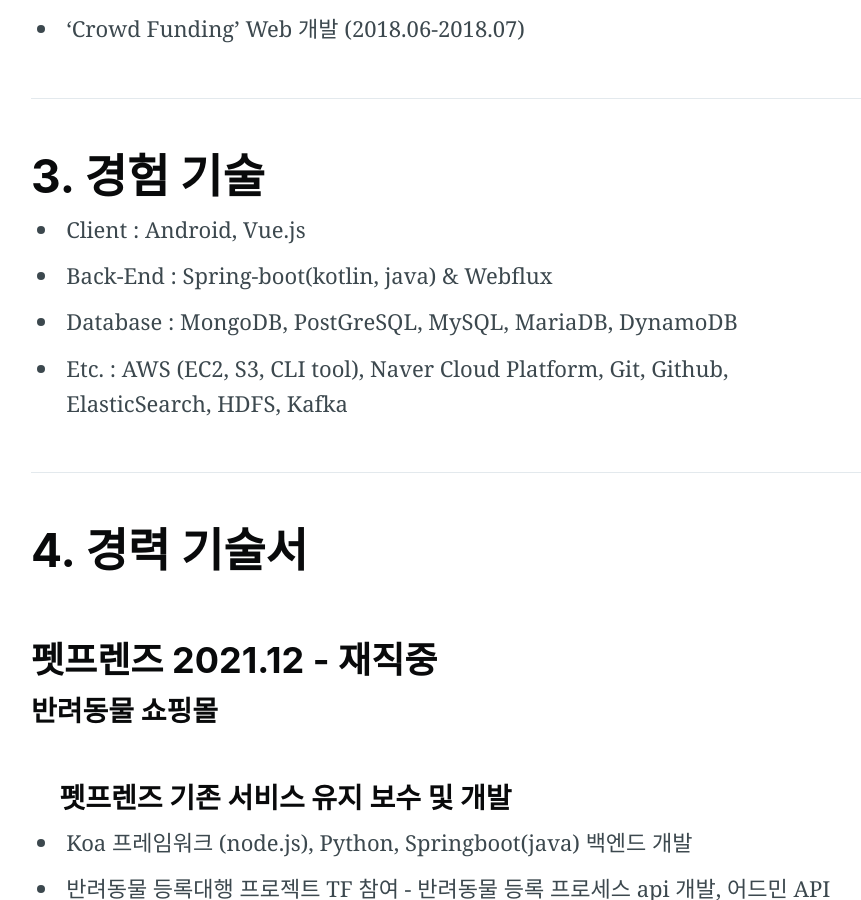
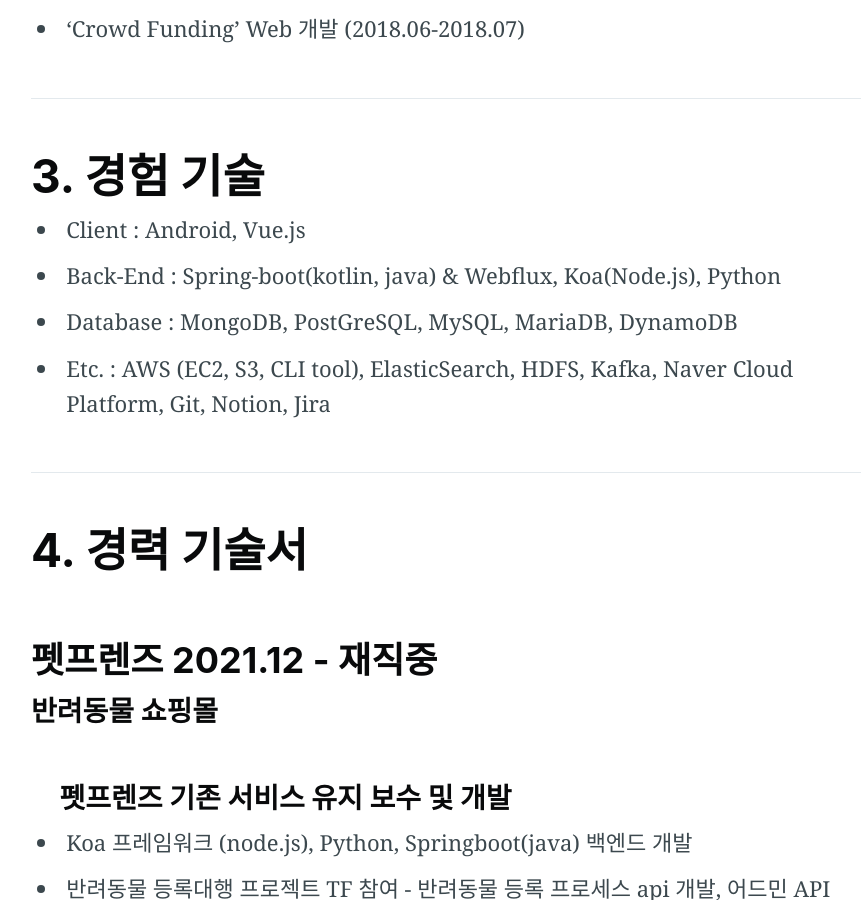
Before and after one commit to jennyleeee/jennyleeee.github.io, a Jekyll site: the page portfolio/index.html, which Jekyll copies as it is, in a window 1280 px wide and 900 px high, scrolled down 1884 px. Shown: the whole window, without its empty margins (189-1050 px from the left). Built offline with Jekyll 4.4.1, drawn with Linux system fonts in a browser that asks for light colours; nearby versions of some CDN libraries; comment, search, counter and statistics services are not loaded.

Commit message:
fix: contents

```diff
--- a/portfolio/index.html
+++ b/portfolio/index.html
@@ -188,9 +188,9 @@
 
 <ul>
     <li>Client : Android, Vue.js</li>
-  <li>Back-End : Spring-boot(kotlin, java) & Webflux </li>
+  <li>Back-End : Spring-boot(kotlin, java) & Webflux, Koa(Node.js), Python </li>
   <li>Database : MongoDB, PostGreSQL, MySQL, MariaDB, DynamoDB </li>
-  <li>Etc. : AWS (EC2, S3, CLI tool), Naver Cloud Platform, Git, Github, ElasticSearch, HDFS, Kafka</li>
+  <li>Etc. : AWS (EC2, S3, CLI tool), ElasticSearch, HDFS, Kafka, Naver Cloud Platform, Git, Notion, Jira </li>
 </ul>
 
 <hr />
@@ -300,7 +300,7 @@
 
 <br/>
 <h4 id="사용-기술-1">사용 기술</h4>
-<li>AWS EC2,  Linux(Ubuntu), Spring Boot, MariaDB, Java, MVC, JPA, HTML5, Thymeleaf, Git, GitHub</li>
+<li>AWS EC2, Linux(Ubuntu), Spring Boot, MariaDB, Java, MVC, JPA, HTML5, Thymeleaf, Git, GitHub</li>
 	<br/>
 </ul>
 
@@ -357,7 +357,7 @@
 	<li> 아임포트 결제모듈 API</li>
 <br/>
 <h4 id="사용-기술-1">사용 기술</h4>
-<li>Linux(Ubuntu), Apache, PHP, MySQL, Bootstrap, Ajax, GitHub</li>
+<li> Linux(Ubuntu), Apache, PHP, MySQL, Bootstrap, Ajax, GitHub</li>
 	<br/>
 
   <h3 id="프로그램-시연-1">프로젝트 시연 영상</h3>
```
